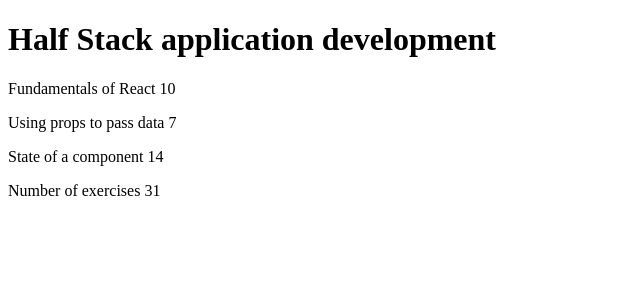
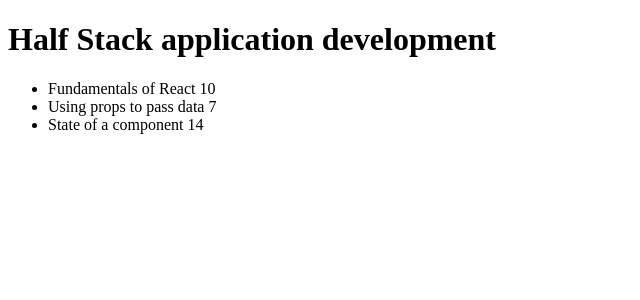
Before and after one commit to sammelo2000/full-stack-open-onliine, a React (Vite) app in the folder part1/courseinfo/courseinfo/: page / in a window 1280 px wide. Shown: the top 300 px of the page, without its empty margins (0-640 px from the left). Built offline with nearby package versions, Linux system fonts and the light colour scheme.

Commit message:
Exercise 2.2 courseinfo step7

```diff
--- a/part1/courseinfo/courseinfo/src/App.jsx
+++ b/part1/courseinfo/courseinfo/src/App.jsx
@@ -1,81 +1,92 @@
 
 
 
-const Header = (props) => {
-  console.log(props)
+const Course = (props) => {
+  console.log("course prop",props)
+  const {course} = props
+  const {id,name,parts} = course
+  return (
+    <div>
+       <Header title = {name} />
+       <Content contents = {parts}  />
+       {/* <Total exer = {course} />
+       */}
+      </div>
+  )
+}
+
+const Header = ({title}) => {
+  console.log(title)
   return (
     <>
-      <h1>{props.title}</h1>
+      <h1>{title}</h1>
     </>
   )
 }
 
 const Content = (props) => {
-  console.log(props)
+  console.log("Contents prop",props)
+  const {contents} = props
   return (
     <>
-      <Part part={props.content.parts[0].name} exer={props.content.parts[0].exercises}/>
-      <Part part={props.content.parts[1].name} exer={props.content.parts[1].exercises}/>
-      <Part part={props.content.parts[2].name} exer={props.content.parts[2].exercises}/>
+      <ul>
+        {contents.map((content) =>
+          <Part key={content.id} name= {content.name} exercises= {content.exercises}/>
+        )}
+      </ul>
 
     </>
   )
 }
 
-const Total = (props) => {
-  console.log(props)
-  return (
-      <>
-         <p>Number of exercises {props.exer.parts[0].exercises + props.exer.parts[1].exercises + props.exer.parts[2].exercises}</p>
-      </>
-  )
+// const Total = (props) => {
+//   console.log(props)
+//   return (
+//       <>
 
-}
+//       </>
+//   )
+
+// }
 
 const Part = (props) => {
-  console.log(props)
+
+  console.log("Part prop",props)
+  const {name, exercises} = props
   return (
     <>
-      <p>
-        {props.part} {props.exer}
-      </p>
+      <li>{name} {exercises}</li>
     </>
 
   )
 }
 
 const App = () => {
-
   const course = {
+    id: 1,
     name: 'Half Stack application development',
     parts: [
       {
         name: 'Fundamentals of React',
-        exercises: 10
+        exercises: 10,
+        id: 1
       },
       {
         name: 'Using props to pass data',
-        exercises: 7
+        exercises: 7,
+        id: 2
       },
       {
         name: 'State of a component',
-        exercises: 14
-      }
+        exercises: 14,
+        id: 3
+      },
+
     ]
   }
 
-
-  return (
-    <div>
-      <Header title = {course.name} />
-      <Content content = {course}  />
-      <Total exer = {course} />
-
-
-    </div>
-  )
+  return <Course course={course} />
 }
 
 
-
 export default App
```
